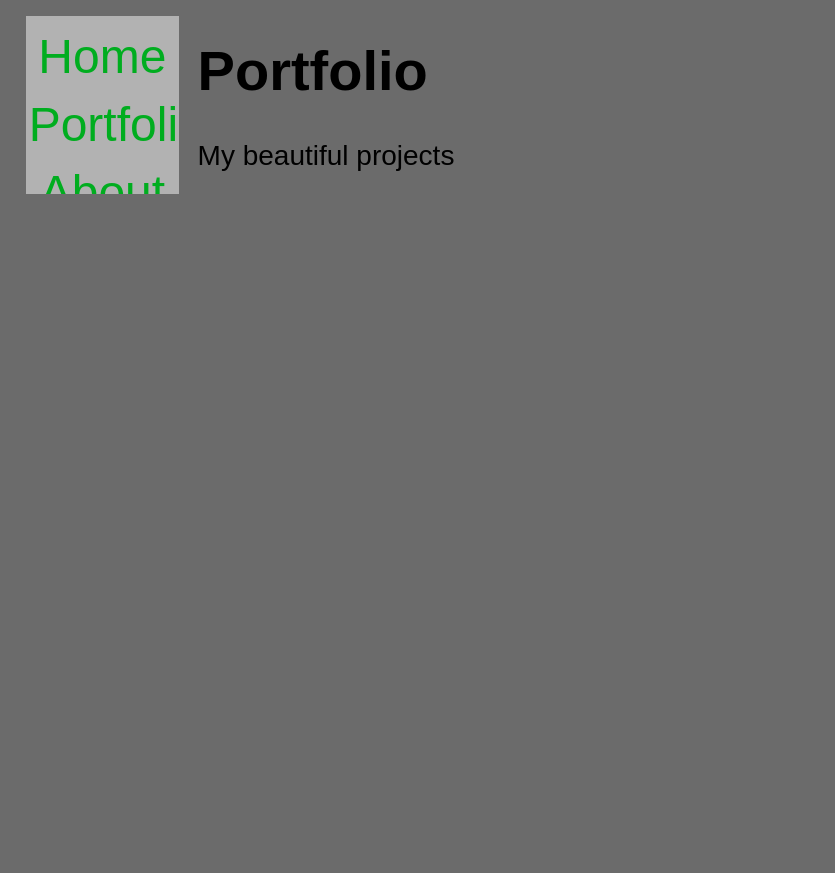
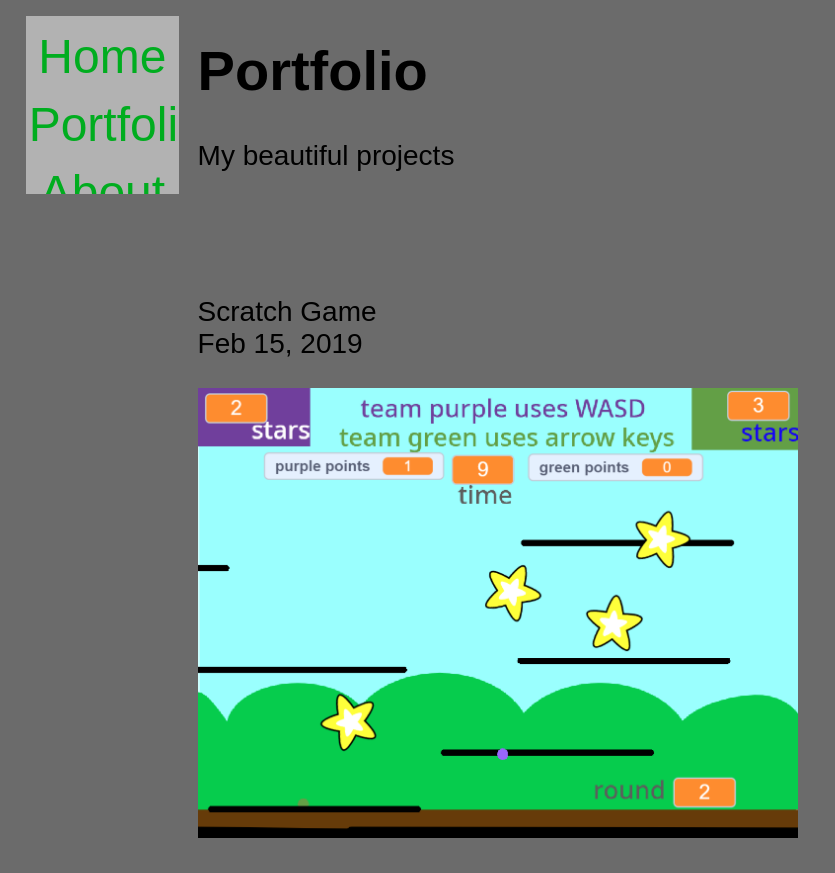
Before and after one commit to Xtremmy/CSPWebsite2019, a plain HTML site: page portfolio.html in a window 1280 px wide. Shown: the whole page, without its empty margins (0-835 px from the left). Before the commit the page ends 800 px from the top, so only its background shows below. Drawn offline with Linux system fonts and the light colour scheme.

Commit message:
Add files via upload

```diff
--- a/portfolio.html
+++ b/portfolio.html
@@ -50,8 +50,13 @@
     <div class="main">
     <h1>Portfolio</h1>
       <p>
-        My beautiful projects
+        My beautiful projects <br><br><br><br>
+        <p>Scratch Game<br>Feb 15, 2019</p>
+        <a href="https://scratch.mit.edu/projects/287256022" title="Click to open Scratch in a new tab" target="_blank">
+          <img src="images/ScratchGame.PNG" alt="Scratch Game" style="width:600px;height:450px;" >
+        </a>
       </p>
+
     </div>
 </head>
 </html>
```
Also changed, not shown: images/ScratchGame.PNG (added).
